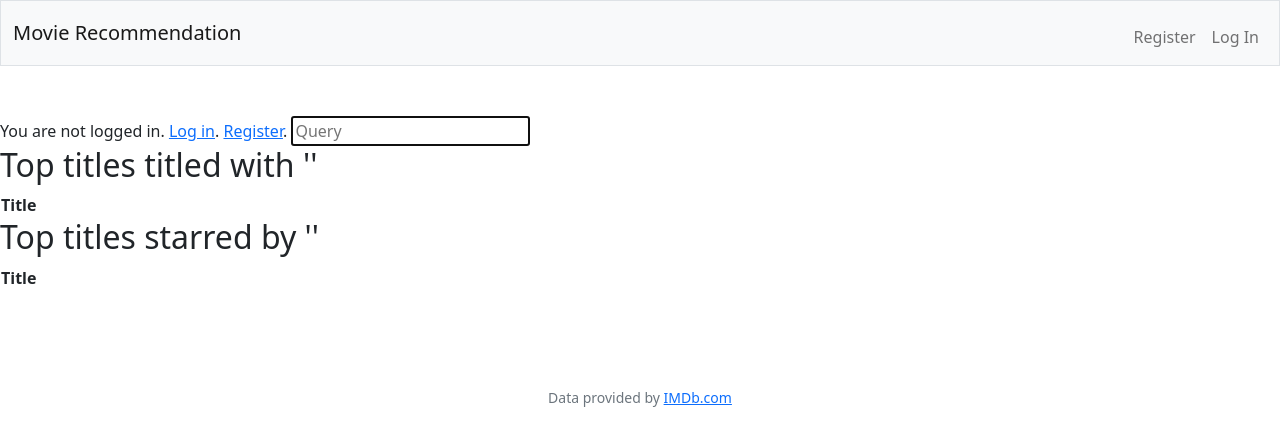
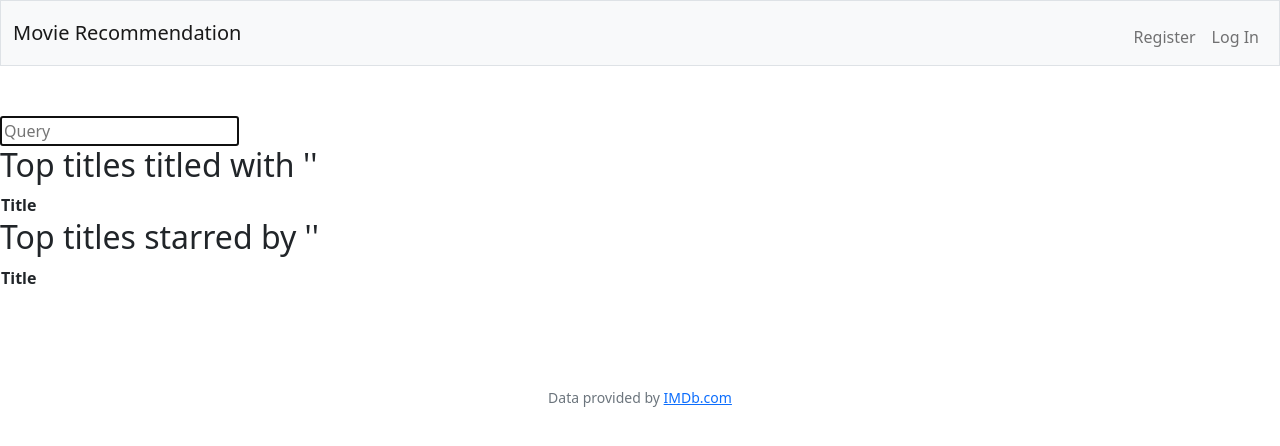
Before and after one commit to seemoreseaglass/movie-recommendation, a Flask app: template templates/index.html in a window 1280 px wide. Shown: the top 446 px of the page. Run offline with Flask 3, Linux system fonts and the light colour scheme; the template is opened without the code that fills it, so the values that code supplies are empty.

Commit message:
index: Deleted login check

```diff
--- a/templates/index.html
+++ b/templates/index.html
@@ -3,14 +3,6 @@
 {% block title %}Top{% endblock %}
 
 {% block body %}
-
-    {% if username %}
-        You are logged in as {{ username }}. <a href="/logout">Log out</a>.
-    {% else %}
-        You are not logged in.
-		<a href="/login">Log in</a>.
-		<a href="/register">Register</a>.
-    {% endif %}
 
     <input class="input_query" autocomplete="off" autofocus placeholder="Query" type="text">
     <div>
```
